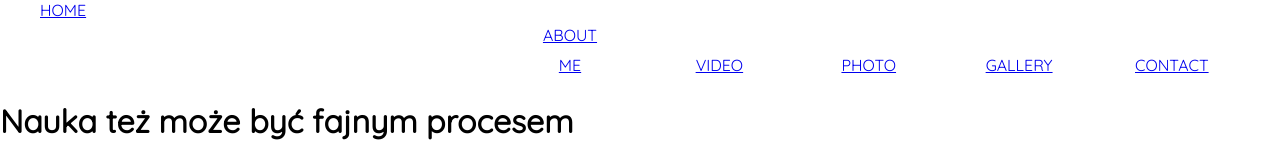
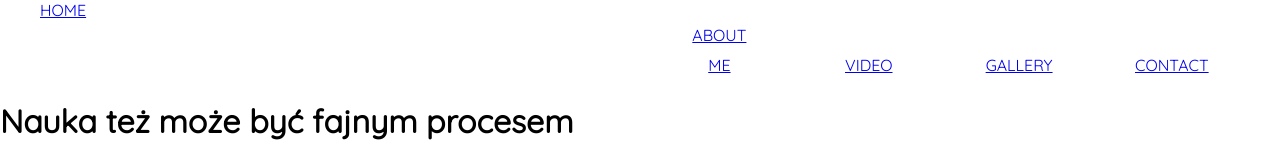
Before and after one commit to kemaron/LK73git, a plain HTML site: page index.html in a window 1280 px wide. Shown: the top 160 px of the page. Drawn offline with Linux system fonts and the light colour scheme.

Commit message:
Update index.html
no need to have Photos & Gallery

```diff
--- a/index.html
+++ b/index.html
@@ -20,7 +20,6 @@
                     <ul>
                         <li><a href="#">ABOUT ME</a></li>
                         <li><a href="#">VIDEO</a></li>
-                        <li><a href="#">PHOTO</a></li>
                         <li><a href="#">GALLERY</a></li>
                         <li><a href="#">CONTACT</a></li>
                     </ul>
```
